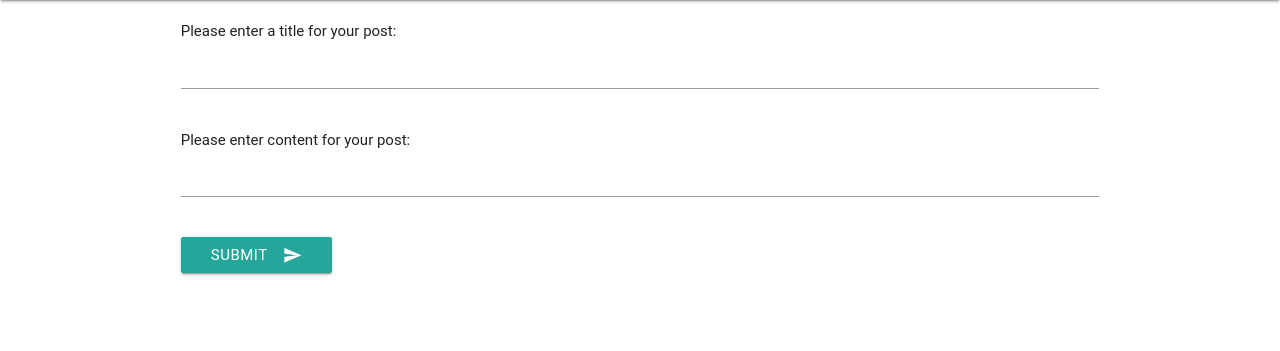
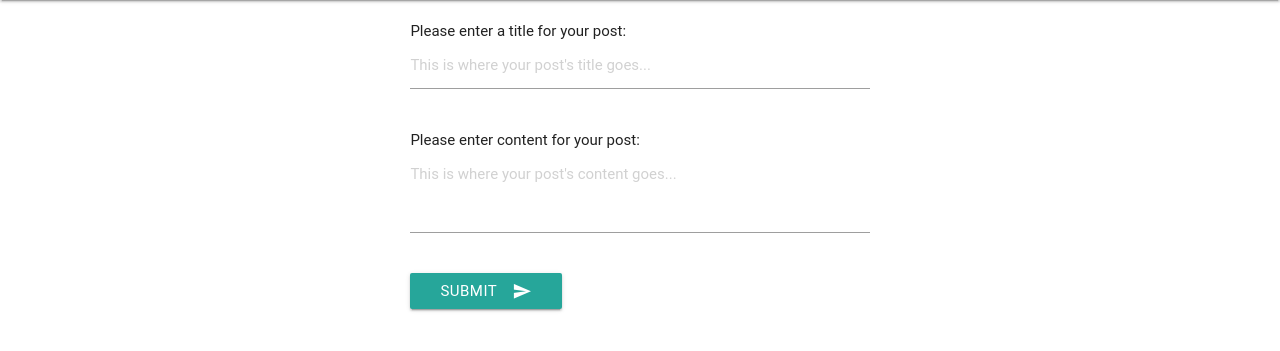
Before and after one commit to FreakJoe/FlaskBlog, a Flask app: page /create in a window 1280 px wide. Shown: the part 64-415 px from the top of the page. Run offline with Flask 2, Linux system fonts and the light colour scheme; some libraries are stand-ins or nearby versions; some web fonts are replaced.

Commit message:
Added database functionality, changed some form styling

```diff
--- a/app/forms.py
+++ b/app/forms.py
@@ -1,7 +1,7 @@
 from flask_wtf import Form
-from wtforms import StringField
+from wtforms import StringField, TextAreaField
 from wtforms.validators import DataRequired
 
 class CreateArticleForm(Form):
 	title = StringField('title', validators=[DataRequired()])
-	content = StringField('content', validators=[DataRequired()])
+	content = TextAreaField('content', validators=[DataRequired()])
--- a/app/templates/create.html
+++ b/app/templates/create.html
@@ -5,16 +5,16 @@
 
 		<div class="row">
 
-			<form action="" method="post" name="CreateArticle" id="createArticleForm" class="col">
+			<form method="post" name="CreateArticle" id="createArticleForm" class="col s6 offset-s3">
 
 				[[ form.hidden_tag() ]]
 
 				<div class="row">
-					Please enter a title for your post: [[ form.title(size=50) ]]
+					Please enter a title for your post: [[ form.title(placeholder="This is where your post's title goes...") ]]
 				</div>
 
 				<div class="row">
-					Please enter content for your post: [[ form.content(size=500) ]]
+					Please enter content for your post: [[ form.content(class_="materialize-textarea", placeholder="This is where your post's content goes...") ]]
 				</div>
 
 				<div class="row">
--- a/app/views.py
+++ b/app/views.py
@@ -1,23 +1,20 @@
 from flask import render_template, flash, redirect, url_for
-from app import app
+from app import app, db, models
 from .forms import CreateArticleForm
 
 @app.route('/')
 @app.route('/index')
 def index():
-	entries = [
-		{
-			'title': 'Hello',
-			'content': 'Lorem ipsum..'
-		}
-	]
+	entries = models.Article.query.all()
 	return render_template('index.html', entries=entries)
 
 @app.route('/create', methods=['GET', 'POST'])
 def create():
 	form = CreateArticleForm()
 	if form.validate_on_submit():
-		print('%s %s' % (form.title.data, form.content.data))
+		a = models.Article(title=form.title.data, content=form.content.data)
+		db.session.add(a)
+		db.session.commit()
 		return redirect(url_for('index'))
 
 	return render_template('create.html', form=form)
```
Also changed, not shown: app.db.
